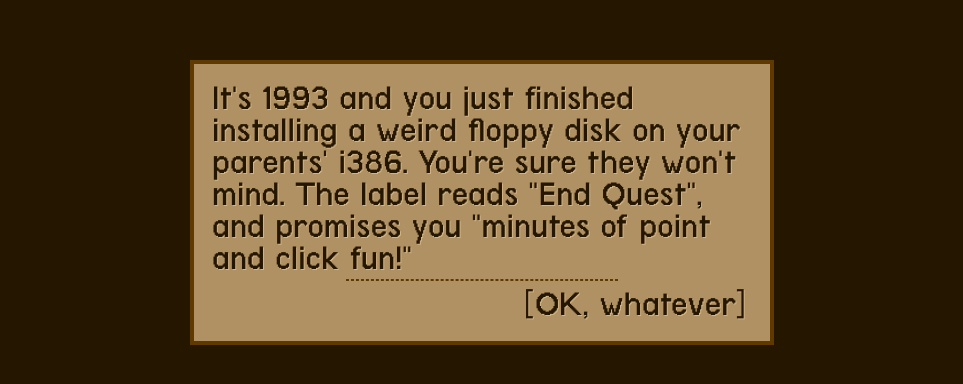
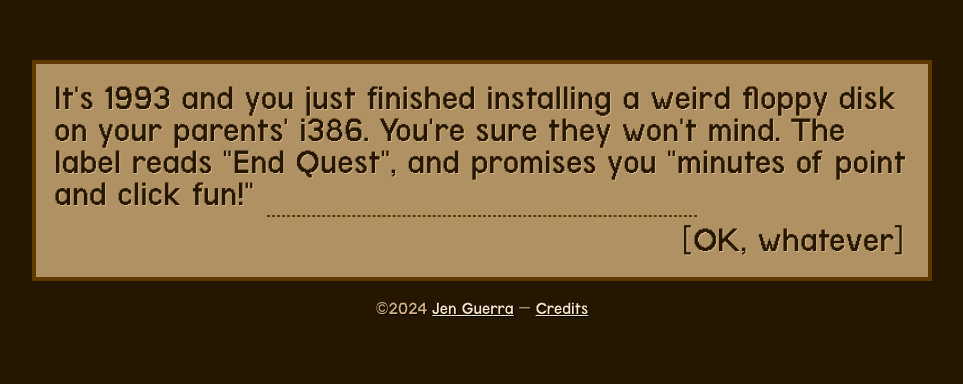
Before and after one commit to southpawgeek/react-jam, a React (Vite) app: page / in a window 1280 px wide. Shown: the part 120-504 px from the top of the page, without its empty margins (158-1121 px from the left). Built offline with nearby package versions, Linux system fonts and the light colour scheme; no server answers.

Commit message:
update credits

```diff
--- a/src/components/Wrapper.jsx
+++ b/src/components/Wrapper.jsx
@@ -4,6 +4,8 @@ import soundBoop from "../sounds/boop.wav"
 
 const Wrapper = ({ children }) => {
   const [welcome, setShowWelcome] = useState(true)
+  const [creditsOpen, setCreditsOpen] = useState(false)
+
   const [boop] = useSound(soundBoop)
 
   const acknowledge = () => {
@@ -11,21 +13,122 @@ const Wrapper = ({ children }) => {
     setShowWelcome(false)
   }
 
+  const openCredits = () => {
+    boop()
+    setCreditsOpen(true)
+  }
+
+  const closeCredits = () => {
+    boop()
+    setCreditsOpen(false)
+  }
+
   return (
-    <div id="wrapper">
+    <div id='wrapper'>
       {welcome ? (
-        <div id="welcome">
+        <div id='welcome'>
           <p>
             It's 1993 and you just finished installing a weird floppy disk on
             your parents' i386. You're sure they won't mind. The label reads
             "End Quest", and promises you "minutes of point and click fun!"
           </p>
           <hr />
-          <div id="welcome-button"><button onClick={acknowledge}>[OK, whatever]</button></div>
+          <div id='welcome-button'>
+            <button onClick={acknowledge}>[OK, whatever]</button>
+          </div>
         </div>
       ) : (
         children
       )}
+      <div id='footer'>
+        &copy;2024{" "}
+        <a
+          href='https://southpawgeek.com'
+          target='_blank'
+          rel='noopener'
+        >
+          Jen Guerra
+        </a>
+        &nbsp;&mdash;&nbsp;
+        {creditsOpen && (
+          <div id='credits-modal'>
+            <div id='credits'>
+              <h1>Credits</h1>
+              <ul>
+                <li>
+                  Project created with{" "}
+                  <a
+                    href='https://vite.dev/'
+                    target='_blank'
+                    rel='noopener'
+                  >
+                    Vite
+                  </a>
+                </li>
+                <li>
+                  Graphics created with{" "}
+                  <a
+                    href='https://pyxeledit.com/'
+                    target='_blank'
+                    rel='noopener'
+                  >
+                    PyxelEdit
+                  </a>
+                </li>
+                <li>
+                  SFX created with{" "}
+                  <a
+                    href='https://sfbgames.itch.io/chiptone'
+                    target='_blank'
+                    rel='noopener'
+                  >
+                    ChipTone
+                  </a>
+                </li>
+                <li>
+                  Font is{" "}
+                  <a
+                    href='https://velvetyne.fr/fonts/terminal-grotesque/'
+                    target='_blank'
+                    rel='noopener'
+                  >
+                    Terminal Grotesque
+                  </a>
+                </li>
+                <li>
+                  Text typing effect is{" "}
+                  <a
+                    href='https://www.npmjs.com/package/react-typed'
+                    target='_blank'
+                    rel='noopener'
+                  >
+                    react-typed by ssbeefeater
+                  </a>
+                </li>
+                <li>
+                  Sound effects hook is{" "}
+                  <a
+                    href='https://www.npmjs.com/package/use-sound'
+                    target='_blank'
+                    rel='noopener'
+                  >
+                    use-sound by joshwcomeau
+                  </a>
+                </li>
+              </ul>
+              <hr />
+              <p>Fly free, Beebee.
+                <br />
+                June 2015 - October 4th, 2024
+              </p>
+              <div id='credits-button'>
+                <button onClick={closeCredits}>[OK]</button>
+              </div>
+            </div>
+          </div>
+        )}
+        <a href="#" onClick={openCredits}>Credits</a>
+      </div>
     </div>
   )
 }
--- a/src/index.css
+++ b/src/index.css
@@ -34,28 +34,64 @@ hr {
 
 #wrapper {
   width: 50rem;
-  height: 39.75rem;
   margin: auto;
+  position: relative;
+}
+
+#welcome, #credits {
+  border: 0.25rem solid var(--ui-border);
+  background-color: var(--ui-background);
+  color: var(--ui-text);
+  text-shadow: 1px 1px 0px var(--ui-highlight);
+  padding: 1rem;
+  font-size: 2rem;
 }
 
 #welcome {
-  border: 0.25rem solid var(--ui-border);
-  background-color: var(--ui-background);
-  padding: 1rem;
-  font-size: 2rem;
-  width: 30rem;
-  margin: 10rem auto;
+  margin: 10rem auto 1rem;
+}
+
+#credits {
+  width: 25rem;
+  margin: 1rem auto;
+}
+
+#credits-modal li a {
+  color: var(--ui-border);
+}
+
+#credits p {
+  text-align: center;
+  line-height: 1rem;
+  font-size: 1rem;
+}
+
+#credits-modal {
+  position: absolute;
+  top: 0;
+  width: 100%;
+  text-align: left;
+  line-height: 2rem;
+}
+
+#credits-modal ul {
+  font-size: 1.5rem;
+}
+
+#credits-modal li {
+  text-transform: none;
+  font-size: 1.1rem;
 }
 
 #welcome p {
   margin: 0;
 }
 
-#welcome-button {
+#welcome-button, #credits-button {
   text-align: right;
 }
 
-#welcome button {
+#welcome button, #credits button {
   font-family: pixel;
   font-size: 2rem;
   background: none;
@@ -85,7 +121,7 @@ hr {
 }
 
 #tasks ul,
-#actions ul {
+#actions ul, #credits ul {
   list-style-type: square;
   margin: 0;
   text-transform: capitalize;
@@ -164,11 +200,11 @@ td.exit button:hover {
   height: 100%;
 }
 #actions-grid td {
-  border: 1px solid rgba(255, 0, 255, 0);
+  /* border: 1px solid rgba(255, 0, 255, 1);
   font-size: 2rem;
   color: white;
+  text-align: center; */
   opacity: 0%;
-  text-align: center;
 }
 
 #move-grid {
@@ -258,3 +294,18 @@ td.no-exit {
   padding: 0 1rem;
   margin: 0.25rem 0;
 }
+
+#footer {
+  color: var(--ui-highlight);
+  text-shadow: 1px 1px 1px black;
+  text-align: center;
+  line-height: 1rem;
+}
+
+#footer span {
+  cursor: pointer;
+}
+
+#footer a {
+  color: var(--ui-highlight2);
+}
```
